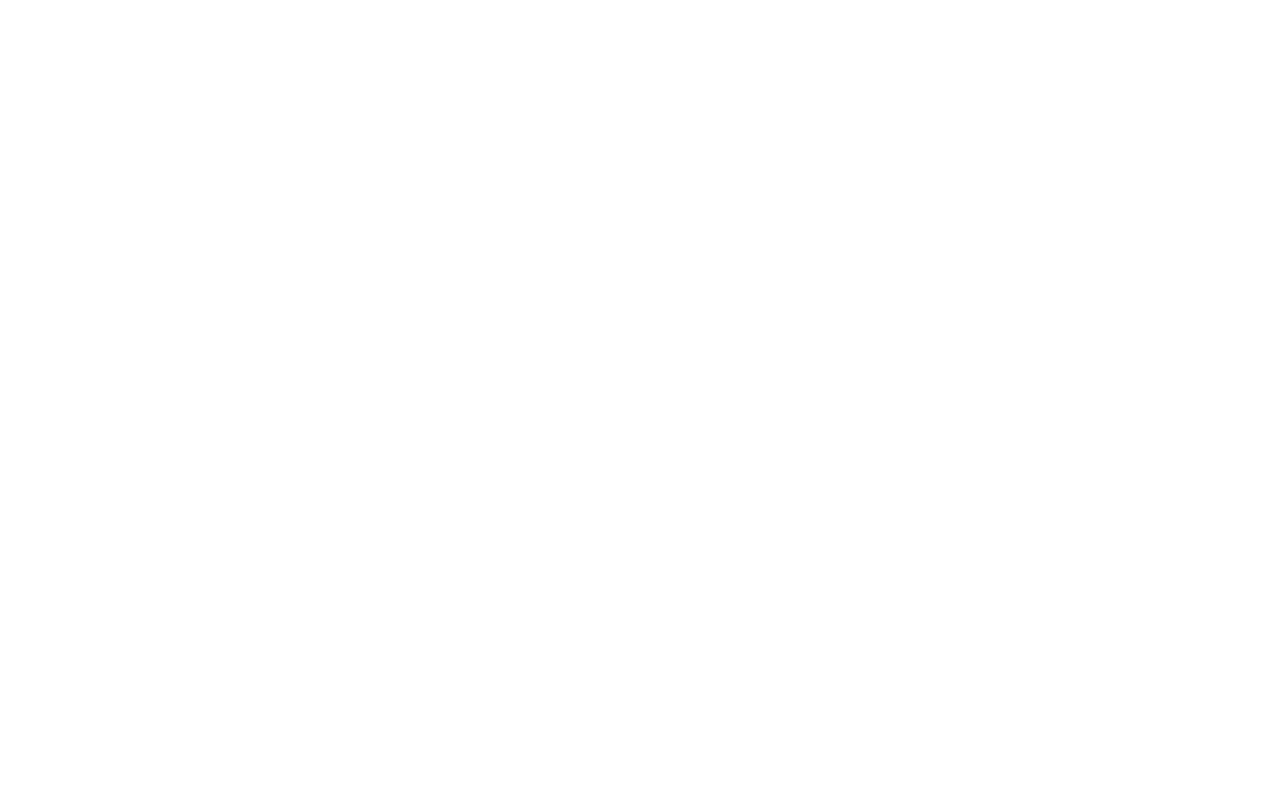
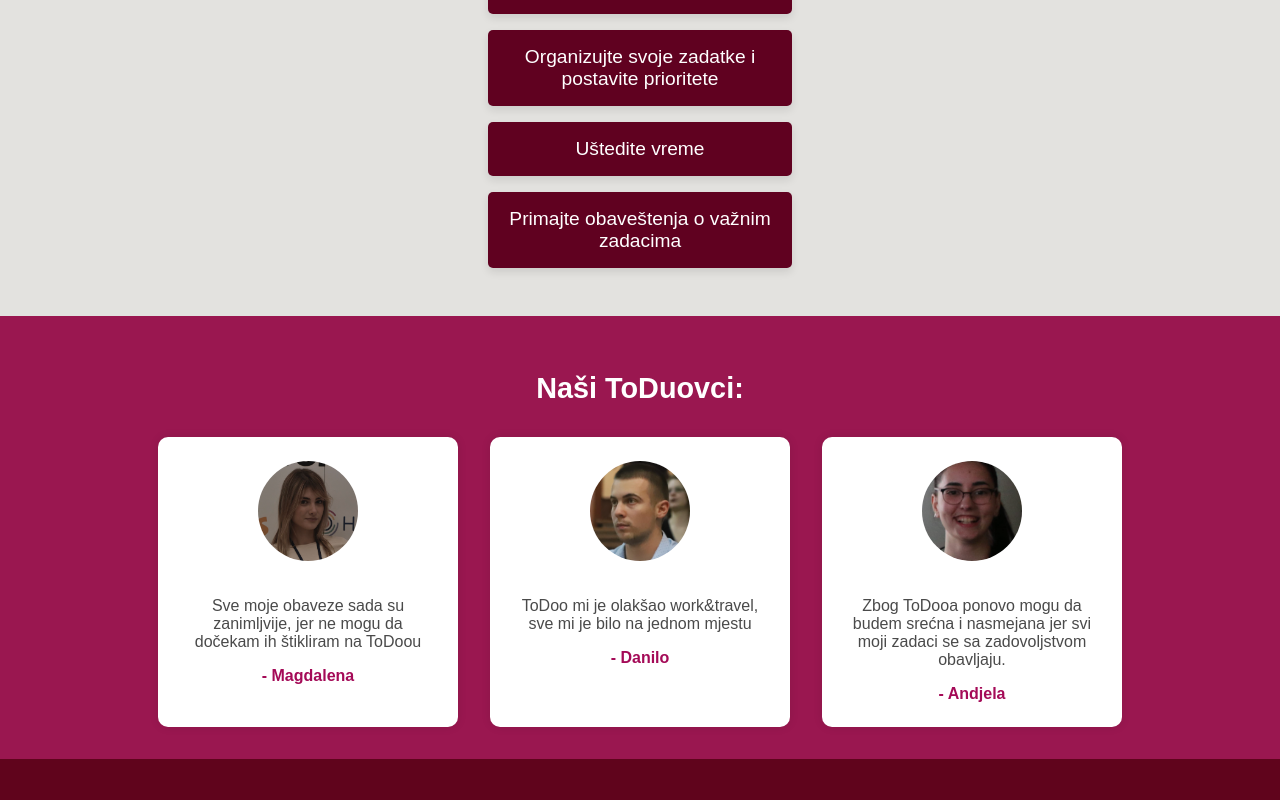
Before and after one commit to elab-development/klijentske-veb-tehnologije-2024-2022-0425-to-do-aplikacija, a React (Vite) app in the folder todoo-webapp/: page / in a window 1280 px wide. Shown: the part 1200-2000 px from the top of the page. Before the commit the page ends 800 px from the top, so only its background shows below. Built offline with nearby package versions, Linux system fonts and the light colour scheme.

Commit message:
update testimonialsaa

```diff
--- a/todoo-webapp/src/App.tsx
+++ b/todoo-webapp/src/App.tsx
@@ -1,8 +1,10 @@
 import { BrowserRouter as Router, Route, Routes } from 'react-router-dom';
-import Footer from './components/ReusableComponents/Footer';
-import Header from './components/ReusableComponents/Header';
+import Header from './components/ReusableComponents/Header.tsx';
+import Footer from './components/ReusableComponents/Footer.tsx';
+import About from './components/About/About.tsx';
 import { User } from './types.ts';
 import { useState } from 'react';
+
 
 function App(){
   const [currentUser, setCurrentUser] = useState<User | null>(null);
@@ -10,6 +12,9 @@ function App(){
   return (
     <Router>
       <Header user ={currentUser} setUser={setCurrentUser}/>
+      <Routes>
+        <Route path="/" element={<About />} />
+      </Routes>
       <Footer />
     </Router>
   );
--- /dev/null
+++ b/todoo-webapp/src/components/About/About.tsx
@@ -0,0 +1,19 @@
+import Features from "./Features";
+import Hero from "./Hero";
+import Pros from "./Pros";
+import Testimonials from "./Testimonials";
+
+function About(){
+
+    return (
+        <div className="App">
+            <Hero />
+            <Pros/>
+            <Features />
+            <Testimonials />
+        </div>
+      );
+}
+;
+
+export default About;
--- /dev/null
+++ b/todoo-webapp/src/components/About/Testimonials.tsx
@@ -0,0 +1,32 @@
+import slika1 from "../../assets/danilo.png"
+import slika2 from "../../assets/lena.png"
+import slika3 from "../../assets/andjela.png"
+
+import styles from "../../modules/Testimonials.module.css";
+
+function Testimonials() {
+  return (
+    <section className={styles.testimonials}>
+      <h2 className={styles.title}>Naši ToDuovci:</h2>
+      <div className={styles.cardContainer}>
+        <div className={styles.card}>
+          <img src={slika2} alt="Testimonial 1" />
+          <p className={styles.text}>Sve moje obaveze sada su zanimljvije, jer ne mogu da dočekam ih štikliram na ToDoou</p>
+          <span className={styles.author}>- Magdalena</span>
+        </div>
+        <div className={styles.card}>
+          <img src={slika1} alt="Testimonial 2" />
+          <p className={styles.text}>ToDoo mi je olakšao work&travel, sve mi je bilo na jednom mjestu</p>
+          <span className={styles.author}>- Danilo</span>
+        </div>
+        <div className={styles.card}>
+          <img src={slika3} alt="Testimonial 3" />
+          <p className={styles.text}>Zbog ToDooa ponovo mogu da budem srećna i nasmejana jer svi moji zadaci se sa zadovoljstvom obavljaju.</p>
+          <span className={styles.author}>- Andjela</span>
+        </div>
+      </div>
+    </section>
+  );
+}
+
+export default Testimonials;
--- /dev/null
+++ b/todoo-webapp/src/modules/Testimonials.module.css
@@ -0,0 +1,45 @@
+.testimonials {
+    background-color: #9A1750;
+    padding: 2rem;
+    text-align: center;
+}
+
+.title {
+    font-size: 1.8rem;
+    color: white;
+    margin-bottom: 2rem;
+}
+
+.cardContainer {
+    display: flex;
+    justify-content: center;
+    gap: 2rem;
+}
+
+.card {
+    background-color: #fff;
+    border-radius: 10px;
+    padding: 1.5rem;
+    box-shadow: 0 0 10px rgba(0, 0, 0, 0.1);
+    max-width: 300px;
+    text-align: center;
+}
+
+.card img {
+    width: 100px; /* Adjust as needed */
+    height: 100px; /* Adjust as needed */
+    border-radius: 50%;
+    object-fit: cover;
+    margin-bottom: 1rem;
+}
+
+.text {
+    font-size: 1rem;
+    color: #4a4a4a;
+    margin-bottom: 1rem;
+}
+
+.author {
+    font-weight: bold;
+    color: #a40a57;
+}
```
Also changed, not shown: todoo-webapp/src/assets/andjela.png (added).
